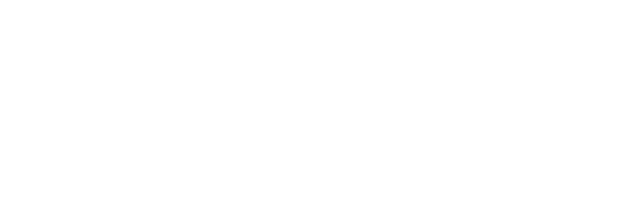
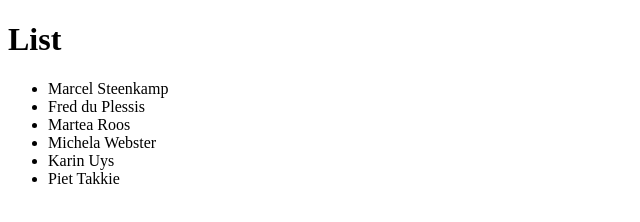
Before and after one commit to Marcelx8/random-list-group-generator, a plain HTML site: page index.html in a window 1280 px wide. Shown: the whole page, without its empty margins (0-640 px from the left). Drawn offline with Linux system fonts and the light colour scheme.

Commit message:
create basic list of people

```diff
--- a/app.js
+++ b/app.js
@@ -1 +1,45 @@
 console.log(':: Random List Group Generator ::');
+// console.log();
+
+let person = {
+    name: 'Piet',
+    surname: 'Takkie'
+};
+
+let people = [{
+        name: 'Marcel',
+        surname: 'Steenkamp'
+    },
+    {
+        name: 'Fred',
+        surname: 'du Plessis'
+    },
+    {
+        name: 'Martea',
+        surname: 'Roos'
+    },
+    {
+        name: 'Michela',
+        surname: 'Webster'
+    },
+    {
+        name: 'Karin',
+        surname: 'Uys'
+    },
+    {
+        name: 'Piet',
+        surname: 'Takkie'
+    }
+];
+
+for (let index = 0; index < people.length; index++) {
+
+    let listItem = document.createElement('li');
+    listItem.setAttribute('class', 'list-item');
+
+    let listWrapper = document.querySelector('.list-wrapper');
+    listItemContent = document.createTextNode(`${people[index].name} ${people[index].surname}`);
+
+    listItem.appendChild(listItemContent);
+    listWrapper.appendChild(listItem);
+}
--- a/index.html
+++ b/index.html
@@ -10,6 +10,14 @@
 
 <body>
 
+    <h1>List</h1>
+
+    <div class="list-container">
+        <ul class="list-wrapper">
+
+        </ul>
+    </div>
+
     <script src="app.js"></script>
 </body>
 
```
